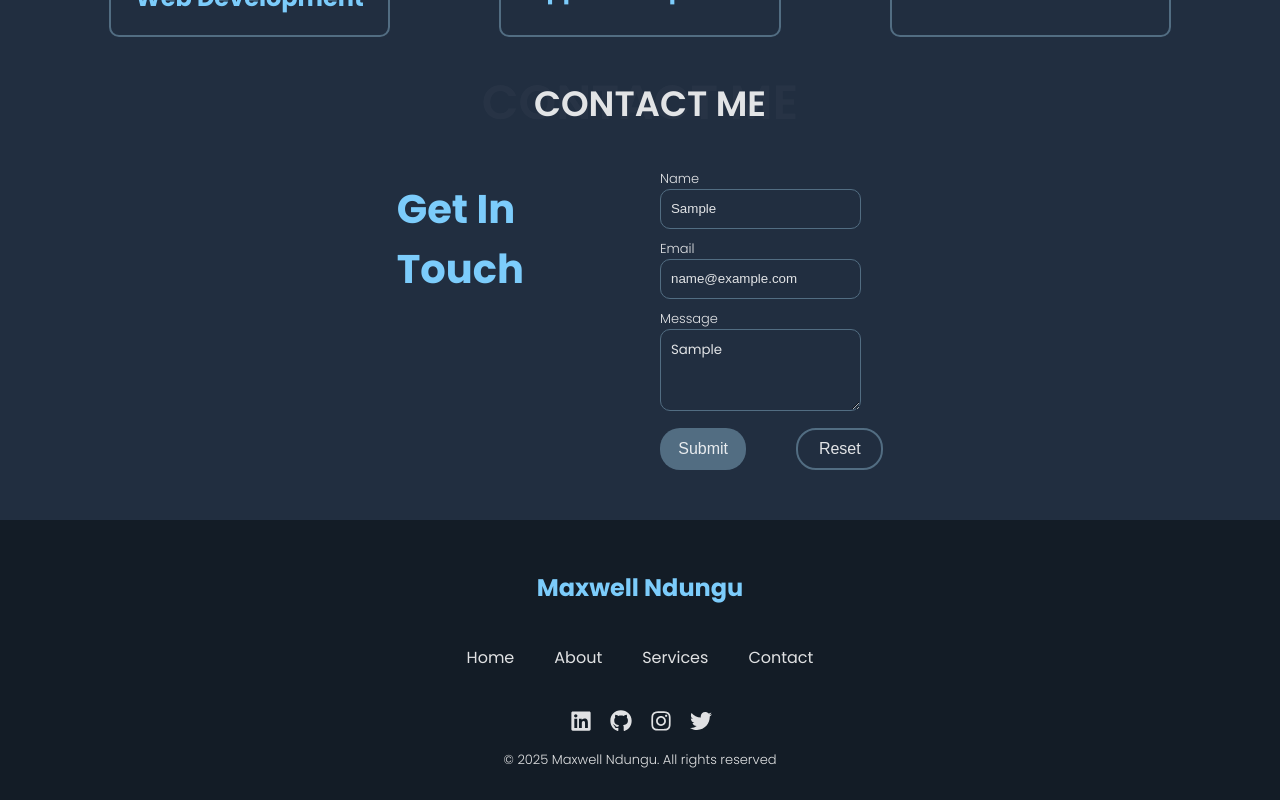
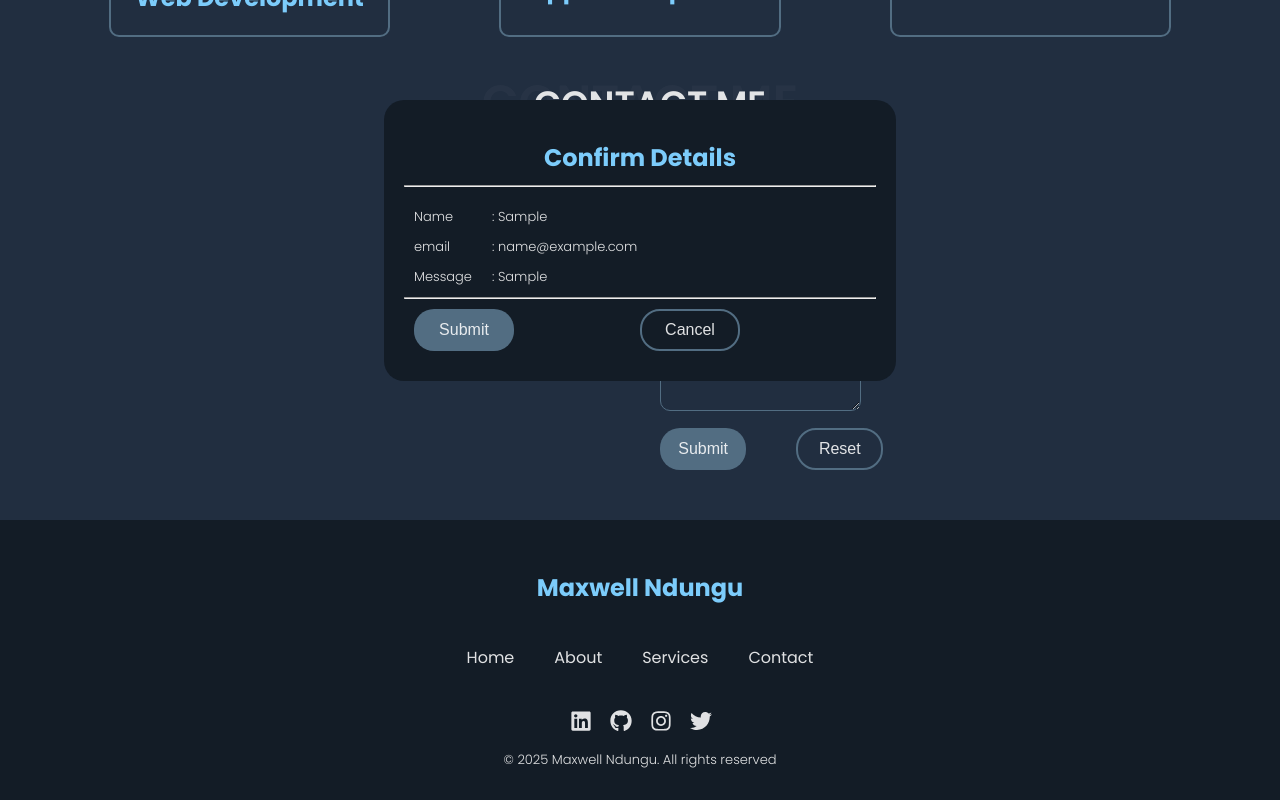
Before and after one commit to Maxwell-016/my-portfolio, a React (Vite) app: page / in a window 1280 px wide. Both pictures are taken after typing "Sample", "name@example.com", "Sample" into the empty fields and a click on the button "Submit". Shown: the part 1551-2351 px from the top of the page. Built offline with nearby package versions, Linux system fonts and the light colour scheme; no server answers; the database is empty.

Commit message:
created a confirm dialog box

```diff
--- a/src/App.jsx
+++ b/src/App.jsx
@@ -16,6 +16,7 @@ import ServiceCard from "./components/serviceCard";
 import ContactForm from "./components/contactForm";
 import Footer from "./components/footer";
 import ThemeSwitcher from "./components/themeSwitcher";
+import DialogBox from "./components/dialogBox";
 import { FaBars} from "react-icons/fa";
 
 import { useContent } from "./hooks/useContent";
--- a/src/components/contactForm.jsx
+++ b/src/components/contactForm.jsx
@@ -1,27 +1,53 @@
-import React from 'react'
-import TextField from './labelledTextField'
-import style from './module.styles/contactForm.module.css'
-import validator from 'validator'
-import { useState } from 'react'
+import React from "react";
+import TextField from "./labelledTextField";
+import style from "./module.styles/contactForm.module.css";
+import validator from "validator";
+import DialogBox from "./dialogBox";
+import { useState } from "react";
+import { db } from "../firebase";
+import { collection, addDoc } from "firebase/firestore";
+
 const ContactForm = (props) => {
+  const [name, setName] = useState("");
   const [email, setEmail] = useState("");
+  const [message, setMessage] = useState("");
+
   const [isValid, setValid] = useState(true);
-  const handleInputChange =(e) =>{
+  const [showDialog, setShowDialog] = useState(false);
+
+  const handleEmail = (e) => {
     const emailValue = e.target.value;
     setEmail(emailValue);
     setValid(validator.isEmail(emailValue));
-  }
-  const handleSubmit = (e) =>{
+  };
+
+  const handleName = (e) => {
+    const nameValue = e.target.value;
+    setName(nameValue);
+  };
+
+  const handleMessage = (e) => {
+    const messageValue = e.target.value;
+    setMessage(messageValue);
+  };
+
+  const handleSubmit = (e) => {
+    console.log(name);
     console.log(email);
+    console.log(message);
 
     e.preventDefault();
-    if(validator.isEmail(email)){
-      //submition logic
+  };
+
+  const handleCancel = () =>{
+    setShowDialog(false);
   }
-    else{
-      //do some stuff
-    }
-  }
+
+  const handleSubmitPressed = (e) => {
+    e.preventDefault();
+    setShowDialog(true);
+  };
+
   const getInTouch = props.getInTouch;
   return (
     <>
@@ -30,18 +56,58 @@ const ContactForm = (props) => {
           <h2>Get In Touch</h2>
           <p>{getInTouch}</p>
         </div>
-        <form action="/submit-form" onSubmit={handleSubmit}>
-            <TextField  isValid= {true} label = "Name" placeholder = "Your name here..." name = "name" type = "text"/>
-            <TextField  isValid={isValid} onChange={handleInputChange}  label = "Email" placeholder = "Your email here..." name = "email" type = "email"/>
-            <TextField label = "Message" placeholder = "Your message here..." name = "message" isMessage = {true}/>
+        <form action="/submit-form">
+          <TextField
+            isValid={true}
+            onChange={handleName}
+            label="Name"
+            placeholder="Your name here..."
+            name="name"
+            type="text"
+          />
+          <TextField
+            isValid={isValid}
+            onChange={handleEmail}
+            label="Email"
+            placeholder="Your email here..."
+            name="email"
+            type="email"
+          />
+          <TextField
+            label="Message"
+            onChange={handleMessage}
+            placeholder="Your message here..."
+            name="message"
+            isMessage={true}
+          />
           <div className={style.buttons}>
-                <button type="submit" className={style.submit}>Submit</button>
-                <button type="reset" className={style.reset}>Reset</button>
+            <button
+              type="submit"
+              className={style.submit}
+              onClick={handleSubmitPressed}
+            >
+              Submit
+            </button>
+
+            <button type="reset" className={style.reset}>
+              Reset
+            </button>
           </div>
         </form>
+        {showDialog && (
+          <div className={style.dialogOverlay}>
+            <DialogBox
+              title="Confirm Details"
+              name={name}
+              email={email}
+              message={message}
+              onSubmit={handleSubmit}
+              onCancel={handleCancel}
+            />
+          </div>
+        )}
       </div>
     </>
-  )
-}
-
-export default ContactForm
+  );
+};
+export default ContactForm;
--- /dev/null
+++ b/src/components/dialogBox.jsx
@@ -0,0 +1,39 @@
+import style from "./module.styles/dialogBox.module.css";
+import React from "react";
+
+const DialogBox = (props) => {
+  const title = props.title;
+  const name = props.name;
+  const email = props.email;
+  const message = props.message;
+  const handleSubmit = props.onSubmit;
+  const handleCancel = props.onCancel;
+  return (
+    <div className={style.container}>
+      <div className={style.dialogContainer}>
+        <h2>{title}</h2>
+        <hr />
+        <div className={style.details}>
+          <div className={style.keys}>
+            <p>Name </p>
+            <p>email </p>
+            <p>Message </p>
+          </div>
+          <div className={style.values}>
+            <p> : {name}</p>
+            <p> : {email}</p>
+            <p> : {message}</p>
+          </div>
+        </div>
+        <hr />
+        <div className={style.buttons}>
+          <button className={style.submitButton} onClick={handleSubmit}>Submit</button>
+          <button className={style.cancelButton} onClick={handleCancel}>Cancel</button>
+          <div></div>
+        </div>
+      </div>
+    </div>
+  );
+};
+
+export default DialogBox;
--- a/src/components/labelledTextField.jsx
+++ b/src/components/labelledTextField.jsx
@@ -12,7 +12,7 @@ const LabelledTextField = (props) => {
         return(
             <div>
                 <p>{label}</p>
-                <textarea name={name} id={name} rows={3} placeholder={placeholder} required/>
+                <textarea onChange= {onChange} name={name} id={name} rows={3} placeholder={placeholder} required/>
             </div>
         );
     }
--- a/src/components/module.styles/contactForm.module.css
+++ b/src/components/module.styles/contactForm.module.css
@@ -41,6 +41,14 @@ button{
 .contactText h2{
     font-size: 40px;
 }
+.dialogOverlay{
+    position: fixed;
+    top: 10%;
+    left: 0;
+    z-index: 1000;
+    width: 100%;
+    height: 100%;
+}
 @media(max-width: 768px){
     .contactUs{
         flex-direction: column;
--- /dev/null
+++ b/src/components/module.styles/dialogBox.module.css
@@ -0,0 +1,52 @@
+.container{
+    display: grid;
+    place-items: center;
+    top: 50%;
+    left: 50%;
+}
+.dialogContainer{
+    margin: 20px;
+    padding: 20px;
+    border-radius: 20px;
+    background-color: var(--dialog-color);
+    width: 40%;
+}
+.dialogContainer h2{
+    text-align: center;
+    margin-bottom: 10px;
+}
+.details{
+    display: flex;
+}
+.keys{
+    padding: 10px;
+}
+.values{
+    padding: 10px;
+}
+.buttons{
+    display: flex;
+    padding: 10px;
+    justify-content: space-between;
+
+}
+.submitButton{
+    background-color:  #526d82;
+    padding: 10px;
+}
+.submitButton:hover{
+    background-color: transparent;
+    border: 2px solid #526d82;
+}
+.cancelButton{
+    background-color: transparent;
+    border: 2px solid #526d82;
+}
+.cancelButton:hover{
+    background-color:  #526d82;
+}
+@media(max-width: 768px){
+    .dialogContainer{
+        width: 80%;
+    }
+ }
--- a/src/index.css
+++ b/src/index.css
@@ -8,6 +8,8 @@
   --text-color-dark: rgba(255, 255, 255, 0.87);
   --footer-color-light: rgba(184, 192, 194, 0.479);
   --footer-color-dark: #131C26;
+  --dialog-color-light: rgb(226, 226, 226);
+  --dialog-color-dark: #131C26;
 }
 body {
   font-family: 'Poppins' , serif;
@@ -16,12 +18,14 @@ body {
   background-color: #212E40;
   --text-color: var(--text-color-dark);
   --footer-color: var(--footer-color-dark);
+  --dialog-color: var(--dialog-color-dark);
 }
 body.light{
   font-family: 'Poppins' , serif;
   background-color: rgba(255, 255, 255, 0.87);
   --text-color : var(--text-color-light);
   --footer-color: var(--footer-color-light);
+  --dialog-color: var(--dialog-color-light);
 }
 
 /* navigation Bar */
```
Lines whose indentation alone changed are shown as unchanged.
